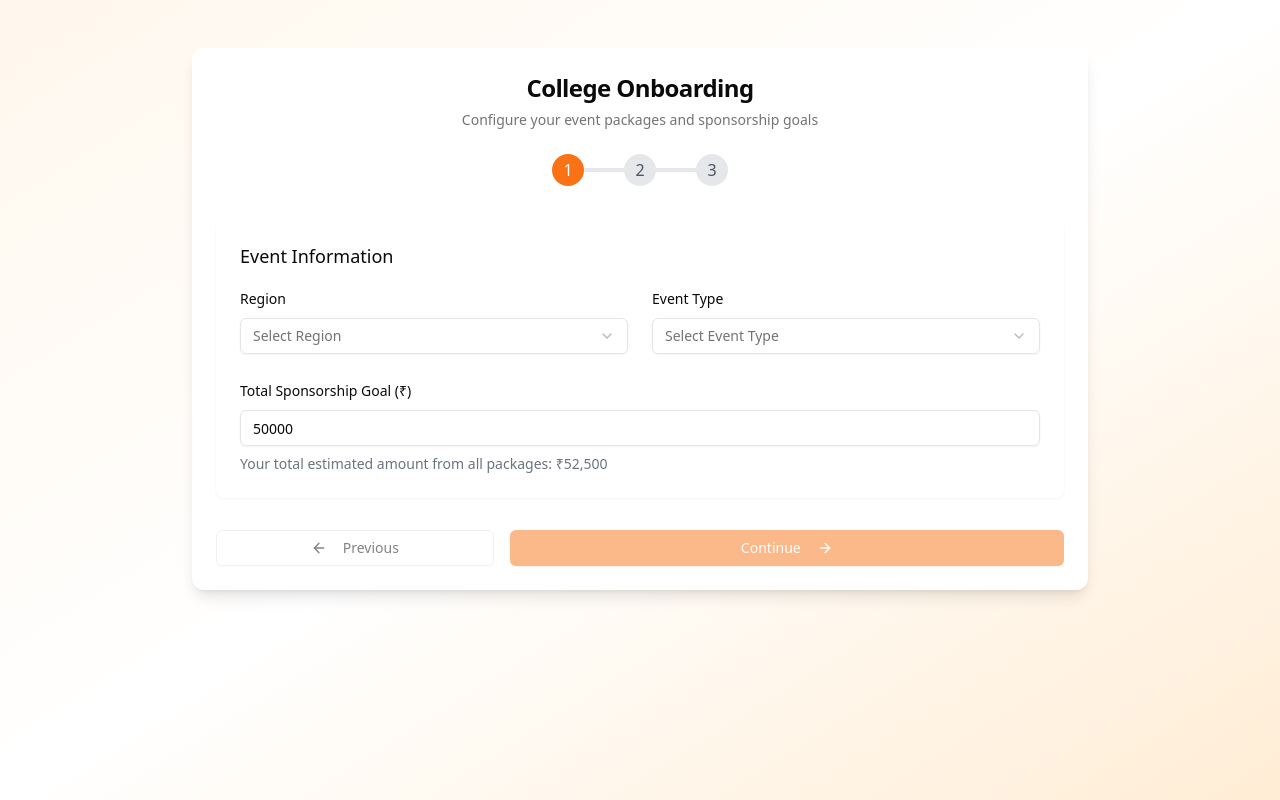
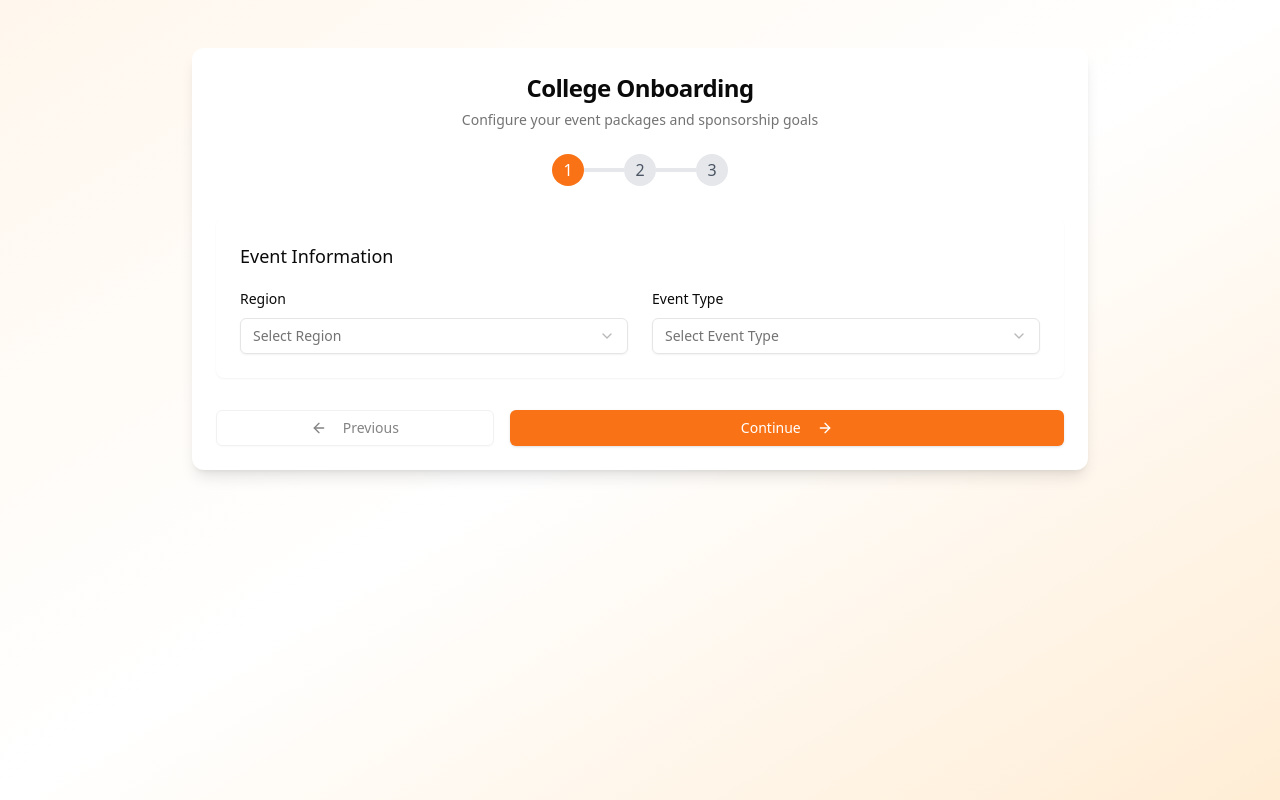
Before and after one commit to aarushroyy/sponsync, a Next.js app: page /auth/college/onboard in a window 1280 px wide. Built offline with nearby package versions, Linux system fonts and the light colour scheme.

Commit message:
fix: collegeOnboarding

```diff
--- a/src/app/auth/college/onboard/page.tsx
+++ b/src/app/auth/college/onboard/page.tsx
@@ -595,7 +595,7 @@ import { useMutation } from "@tanstack/react-query";
 import { useRouter } from "next/navigation";
 import { Card, CardContent, CardHeader, CardTitle, CardDescription } from "@/components/ui/card";
 import { Select, SelectContent, SelectItem, SelectTrigger, SelectValue } from "@/components/ui/select";
-import { Input } from "@/components/ui/input";
+// import { Input } from "@/components/ui/input";
 import { Switch } from "@/components/ui/switch";
 import { Button } from "@/components/ui/button";
 import { Loader2, Upload, CheckCircle, ArrowRight, ArrowLeft } from "lucide-react";
@@ -605,6 +605,8 @@ import { PACKAGE_CONFIGS } from "@/app/lib/packageConfig";
 import { PackageTier, MetricType, FeatureType, MetricRangeOptions, FeatureValueOptions } from '@/app/types/package';
 import { Tabs, TabsContent, TabsList, TabsTrigger } from "@/components/ui/tabs";
 import { Badge } from "@/components/ui/badge";
+import { PackageAmountOptions } from "@/app/types/package";
+import { toast } from "sonner";
 
 export default function CollegeOnboarding() {
   const router = useRouter();
@@ -614,6 +616,13 @@ export default function CollegeOnboarding() {
   // Initialize package data for each tier
   const initializePackageData = (tier: PackageTier) => {
     const config = PACKAGE_CONFIGS[tier];
+
+    const defaultAmount = tier === PackageTier.GOLD
+    ? PackageAmountOptions.GOLD[0]
+    : tier === PackageTier.SILVER
+      ? PackageAmountOptions.SILVER[0]
+      : PackageAmountOptions.BRONZE[0];
+
     return {
     metrics: Object.fromEntries(
       Object.entries(config.metrics).map(([type, value]) => [
@@ -635,11 +644,7 @@ export default function CollegeOnboarding() {
         }
       ])
     ),
-      estimatedAmount: tier === PackageTier.GOLD
-        ? "30000"
-        : tier === PackageTier.SILVER
-          ? "15000"
-          : "7500",
+    estimatedAmount: defaultAmount,
   };
 };
 
@@ -648,7 +653,7 @@ export default function CollegeOnboarding() {
     eventType: "",
     poster: null as File | null,
     packageTier: PackageTier.SILVER,
-    totalBudgetGoal: "50000", // Default total budget goal
+    // totalBudgetGoal: "50000", // Default total budget goal
     packageConfigs: {
       [PackageTier.BRONZE]: initializePackageData(PackageTier.BRONZE),
       [PackageTier.SILVER]: initializePackageData(PackageTier.SILVER),
@@ -755,12 +760,12 @@ export default function CollegeOnboarding() {
     }));
   };
 
-  const handleTotalBudgetChange = (amount: string) => {
-    setFormData(prev => ({
-      ...prev,
-      totalBudgetGoal: amount
-    }));
-  };
+  // const handleTotalBudgetChange = (amount: string) => {
+  //   setFormData(prev => ({
+  //     ...prev,
+  //     totalBudgetGoal: amount
+  //   }));
+  // };
 
   const handlePosterUpload = (e: React.ChangeEvent<HTMLInputElement>) => {
     if (e.target.files && e.target.files.length > 0) {
@@ -785,7 +790,7 @@ export default function CollegeOnboarding() {
 
   const validateCurrentStep = (): boolean => {
     if (currentStep === 1) {
-      return !!formData.region && !!formData.eventType && !!formData.totalBudgetGoal;
+      return !!formData.region && !!formData.eventType;
     } else if (currentStep === 2) {
       return !!formData.poster;
     }
@@ -798,7 +803,6 @@ export default function CollegeOnboarding() {
       const formDataToSend = new FormData();
       formDataToSend.append("region", data.region);
       formDataToSend.append("eventType", data.eventType);
-      formDataToSend.append("totalBudgetGoal", data.totalBudgetGoal);
 
       if (data.poster) {
         formDataToSend.append("poster", data.poster);
@@ -838,30 +842,52 @@ export default function CollegeOnboarding() {
   //   }
   // };
 
-  const handleNextButtonClick = () => {
-    if (validateCurrentStep()) {
-      nextStep();
+  // const handleNextButtonClick = () => {
+  //   if (validateCurrentStep()) {
+  //     nextStep();
+  //   }
+  // };
+
+  const validatePackageAmounts = (): boolean => {
+    const bronzeAmount = parseInt(formData.packageConfigs[PackageTier.BRONZE].estimatedAmount) || 0;
+    const silverAmount = parseInt(formData.packageConfigs[PackageTier.SILVER].estimatedAmount) || 0;
+    const goldAmount = parseInt(formData.packageConfigs[PackageTier.GOLD].estimatedAmount) || 0;
+
+
+
+    // Check Bronze < Silver < Gold
+    if (bronzeAmount >= silverAmount) {
+      toast.error("Bronze package amount must be less than Silver package amount");
+      return false;
     }
+
+    if (silverAmount >= goldAmount) {
+      toast.error("Silver package amount must be less than Gold package amount");
+      return false;
+    }
+
+    return true;
   };
 
   // Form submission should only happen when explicitly clicking the final step's submit button
   const handleSubmit = (e: React.FormEvent<HTMLFormElement>) => {
     e.preventDefault();
 
-    // Only submit if we're on the final step
     if (currentStep === totalSteps) {
+      if (validateCurrentStep() && validatePackageAmounts()) {
         mutation.mutate(formData);
+      }
     }
   };
 
   // Calculate total estimated amount from all selected packages
-  const calculateTotalEstimated = () => {
-    const activePackages = Object.values(PackageTier);
-    return activePackages.reduce((total, tier) => {
-      const packageData = formData.packageConfigs[tier];
-      return total + (parseInt(packageData.estimatedAmount) || 0);
-    }, 0);
-  };
+  // const calculateTotalEstimated = () => {
+  //   const activePackages = Object.values(PackageTier);
+  //   return activePackages.reduce((total, tier) => {
+  //     const packageData = formData.packageConfigs[tier];
+  //     return total + (parseInt(packageData.estimatedAmount) || 0);
+  //   }, 0);
+  // };
 
 
 
@@ -1080,23 +1106,7 @@ export default function CollegeOnboarding() {
                     </div>
                   </div>
 
-                  {/* Total Budget Goal */}
-                  <div className="mt-6">
-                    <Label htmlFor="totalBudgetGoal">Total Sponsorship Goal (₹)</Label>
-                    <div className="mt-2">
-                      <Input
-                        id="totalBudgetGoal"
-                        type="number"
-                        min="0"
-                        value={formData.totalBudgetGoal}
-                        onChange={(e) => handleTotalBudgetChange(e.target.value)}
-                        className="w-full focus-visible:ring-orange-500"
-                      />
-                    </div>
-                    <p className="text-sm text-gray-500 mt-2">
-                      Your total estimated amount from all packages: ₹{calculateTotalEstimated().toLocaleString()}
-                    </p>
-                  </div>
+
                 </div>
               </div>
             )}
@@ -1223,14 +1233,21 @@ export default function CollegeOnboarding() {
                             {/* Estimated Amount */}
                                         <div className="space-y-2">
                                           <Label htmlFor={`${tier}-amount`}>Estimated Amount (₹)</Label>
-                              <Input
-                                id={`${tier}-amount`}
-                                type="number"
-                                min="0"
+                                          <Select
                                             value={formData.packageConfigs[tier].estimatedAmount}
-                                onChange={(e) => handleEstimatedAmountChange(tier, e.target.value)}
-                                className="w-full focus-visible:ring-orange-500"
-                              />
+                                            onValueChange={(value) => handleEstimatedAmountChange(tier, value)}
+                                          >
+                                            <SelectTrigger id={`${tier}-amount`} className="focus:ring-orange-500">
+                                              <SelectValue placeholder="Select Amount" />
+                                            </SelectTrigger>
+                                            <SelectContent>
+                                              {PackageAmountOptions[tier].map((amount) => (
+                                                <SelectItem key={amount} value={amount}>
+                                                  ₹{parseInt(amount).toLocaleString()}
+                                                </SelectItem>
+                                              ))}
+                                            </SelectContent>
+                                          </Select>
                                         </div>
 
                             <div className="space-y-4">
@@ -1283,7 +1300,7 @@ export default function CollegeOnboarding() {
             )}
 
             {/* Navigation Buttons */}
-            <div className="flex gap-4 justify-between">
+            {/* <div className="flex gap-4 justify-between">
               <Button
                 type="button"
                 variant="outline"
@@ -1318,6 +1335,43 @@ export default function CollegeOnboarding() {
     </>
   )}
 </Button>
+            </div> */}
+
+<div className="flex gap-4 justify-between">
+  <Button
+    type="button"
+    variant="outline"
+    onClick={prevStep}
+    className="w-1/3"
+    disabled={currentStep === 1}
+  >
+    <ArrowLeft className="mr-2 h-4 w-4" /> Previous
+  </Button>
+
+  {currentStep === totalSteps ? (
+    <Button
+      type="submit"
+      className="w-2/3 bg-orange-500 hover:bg-orange-600 text-white"
+      disabled={mutation.isPending || !validateCurrentStep()}
+    >
+      {mutation.isPending ? (
+        <>
+          <Loader2 className="mr-2 h-4 w-4 animate-spin" />
+          Submitting...
+        </>
+      ) : (
+        "Complete Onboarding"
+      )}
+    </Button>
+  ) : (
+    <Button
+      type="button"
+      className="w-2/3 bg-orange-500 hover:bg-orange-600 text-white"
+      onClick={() => validateCurrentStep() && nextStep()}
+    >
+      Continue <ArrowRight className="ml-2 h-4 w-4" />
+    </Button>
+  )}
 </div>
           </form>
         </CardContent>
--- a/src/app/types/package.ts
+++ b/src/app/types/package.ts
@@ -192,3 +192,23 @@ export interface OnboardingFormData {
     };
   };
 }
+
+// Define standard pricing tiers for package configurations
+export const PackageAmountOptions = {
+  // Values in ₹ (strings, same format as original)
+  BRONZE: [
+    '5000', '10000', '15000', '20000', '25000', '30000', '35000', '40000', '45000', '50000',
+    '60000', '70000', '80000', '90000', '100000',
+    '150000', '200000', '250000', '300000', '350000', '400000', '450000', '500000', '1000000'
+  ],
+  SILVER: [
+    '5000', '10000', '15000', '20000', '25000', '30000', '35000', '40000', '45000', '50000',
+    '60000', '70000', '80000', '90000', '100000',
+    '150000', '200000', '250000', '300000', '350000', '400000', '450000', '500000', '1000000'
+  ],
+  GOLD: [
+    '5000', '10000', '15000', '20000', '25000', '30000', '35000', '40000', '45000', '50000',
+    '60000', '70000', '80000', '90000', '100000',
+    '150000', '200000', '250000', '300000', '350000', '400000', '450000', '500000', '1000000'
+  ]
+};
```
Lines whose indentation alone changed are shown as unchanged.
